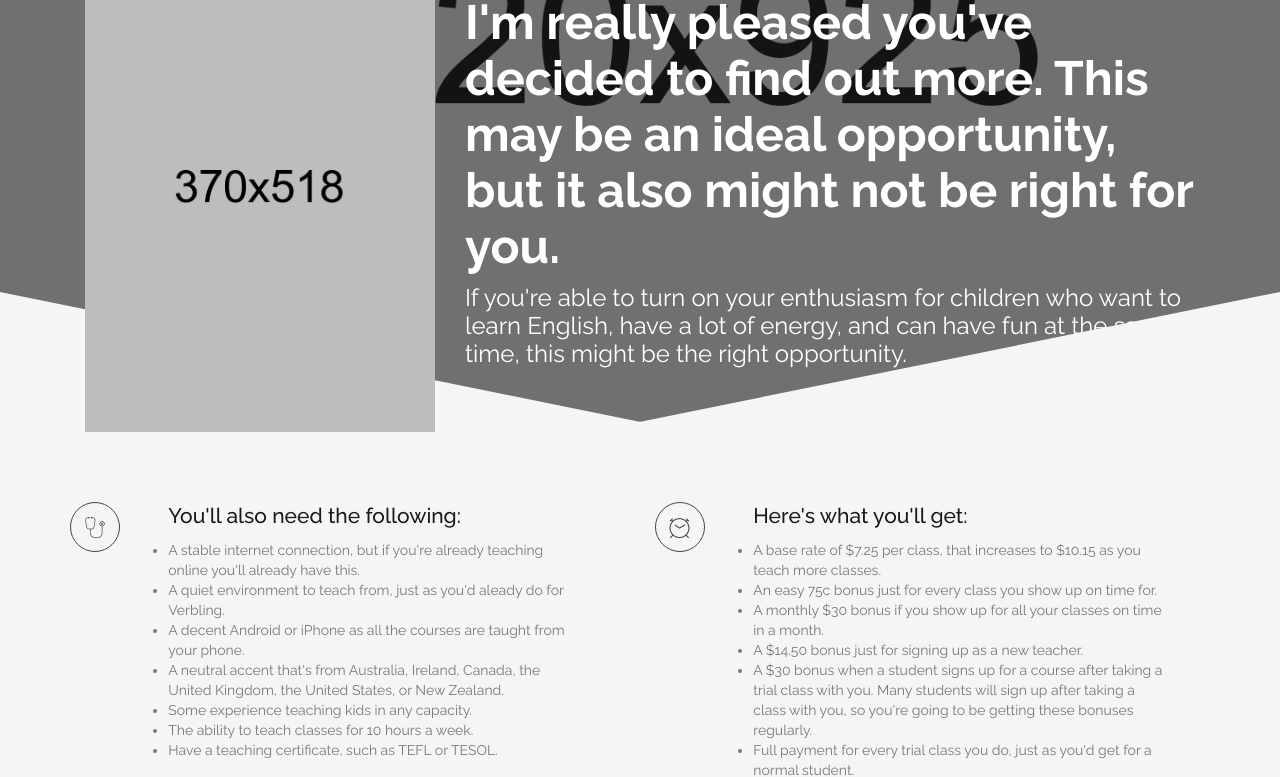
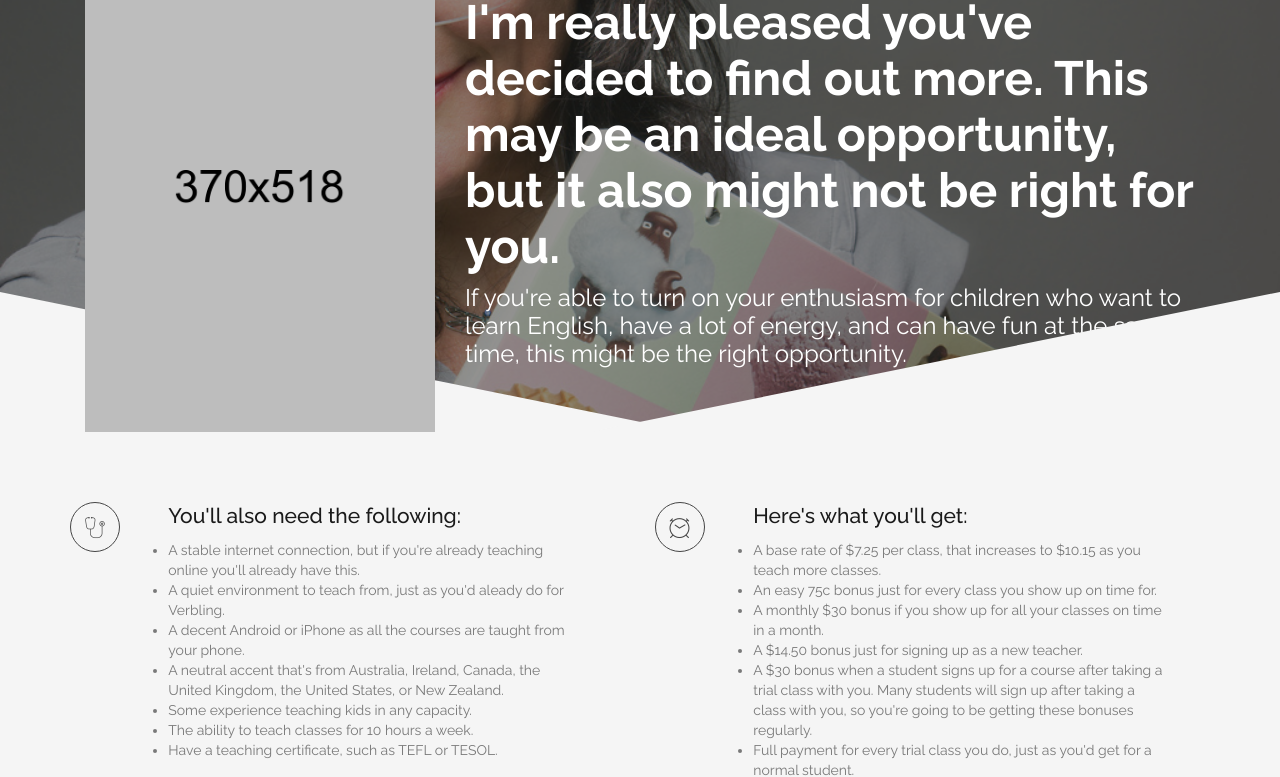
Before and after one commit to hellopalfish/hellopalfish.github.io, a plain HTML site: page index.html in a window 1280 px wide. Shown: the part 358-1135 px from the top of the page. Drawn offline with Linux system fonts and the light colour scheme; files whose address does not match are found by name; a web font is replaced by a local one.

Commit message:
Update style.css

```diff
--- a/assets/css/style.css
+++ b/assets/css/style.css
@@ -890,7 +890,7 @@ Home Section style
 ==================*/
 
 .home{
-    background: url(../images/home-bg.jpg) no-repeat top center;
+    background: url(../images/6203761639_fded41bd45_b.jpg) no-repeat top center;
     background-size: cover;
     position: relative;
     padding-top: 300px;
```
